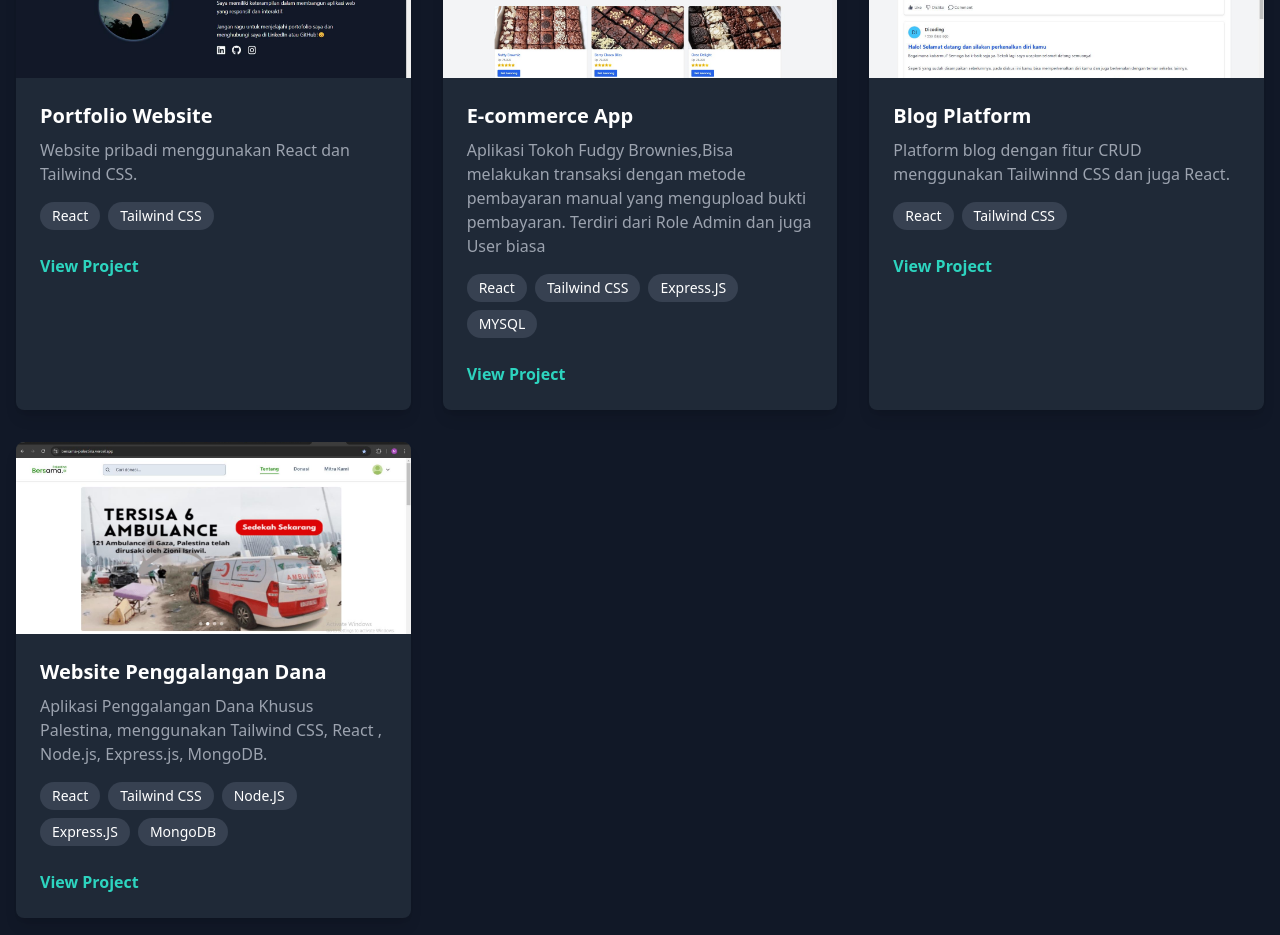
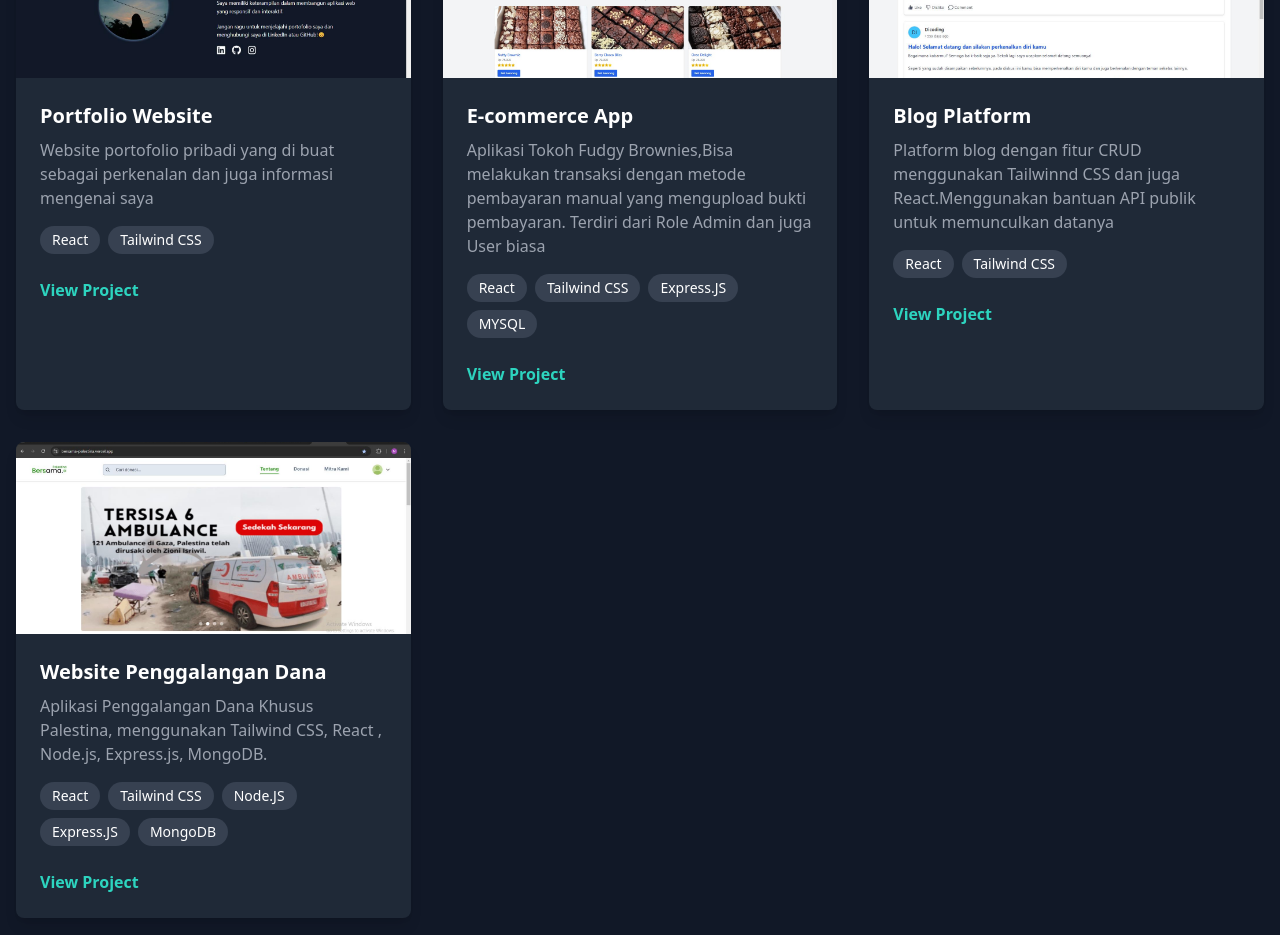
Before and after one commit to mayangpuspitasari/portofolio, a React (Vite) app: page / in a window 1280 px wide. Shown: the part 2200-3135 px from the top of the page. Built offline with nearby package versions, Linux system fonts and the light colour scheme.

Commit message:
portofolio

```diff
--- a/src/components/Project.jsx
+++ b/src/components/Project.jsx
@@ -7,7 +7,7 @@ import palestina from '../asset/palestina.jpg';
 const projects = [
   {
     title: 'Portfolio Website',
-    description: 'Website pribadi menggunakan React dan Tailwind CSS.',
+    description: 'Website portofolio pribadi yang di buat sebagai perkenalan dan juga informasi mengenai saya',
     image: portfolioImg,
     link: 'https://portofolio-six-brown.vercel.app/',
     technologies: ['React', 'Tailwind CSS'],
@@ -22,7 +22,7 @@ const projects = [
   {
     title: 'Blog Platform',
     description:
-      'Platform blog dengan fitur CRUD menggunakan Tailwinnd CSS dan juga React.',
+      'Platform blog dengan fitur CRUD menggunakan Tailwinnd CSS dan juga React.Menggunakan bantuan API publik untuk memunculkan datanya',
     image: blogImg,
     link: 'https://app-forum-diskusi.vercel.app/',
     technologies: ['React', 'Tailwind CSS'],
```
